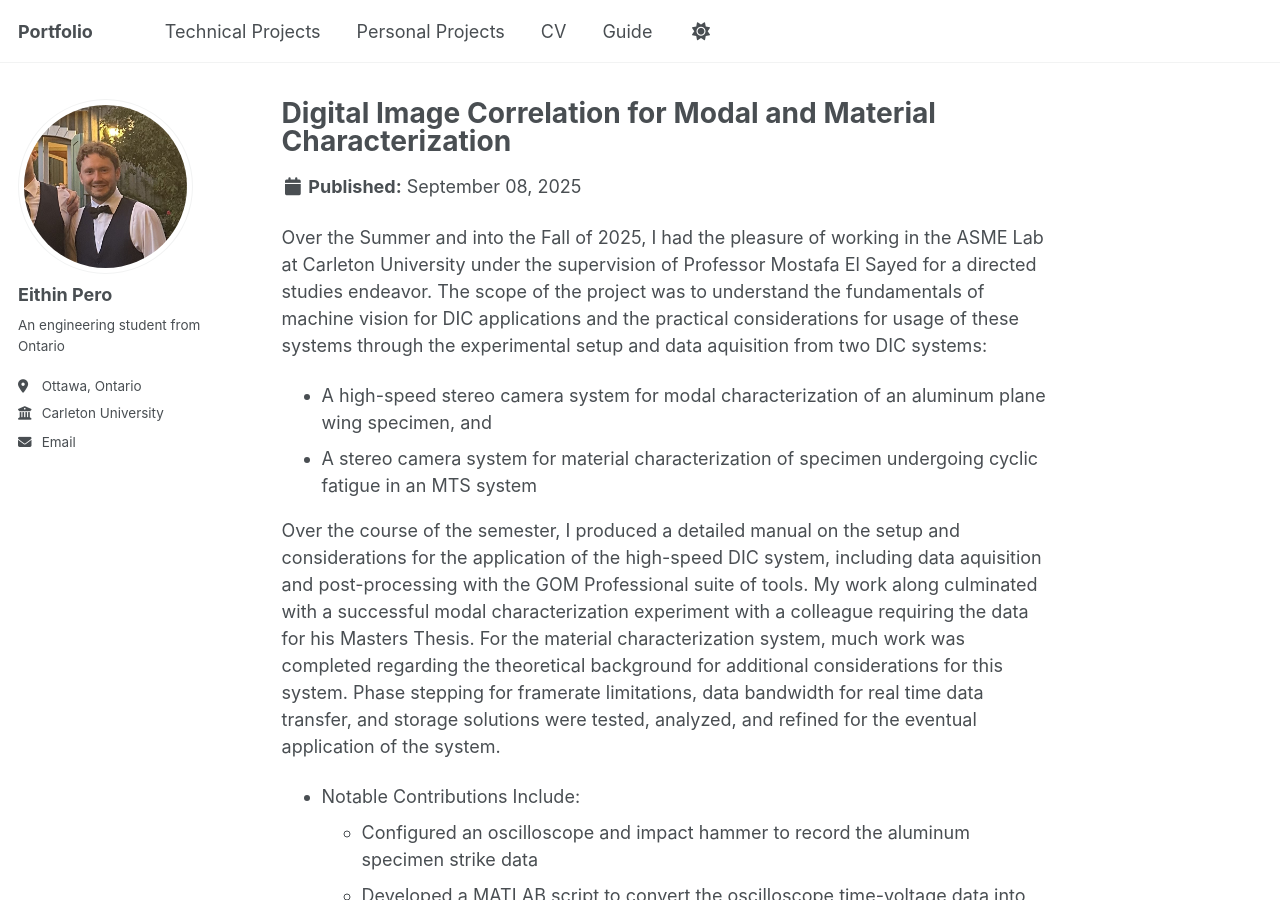
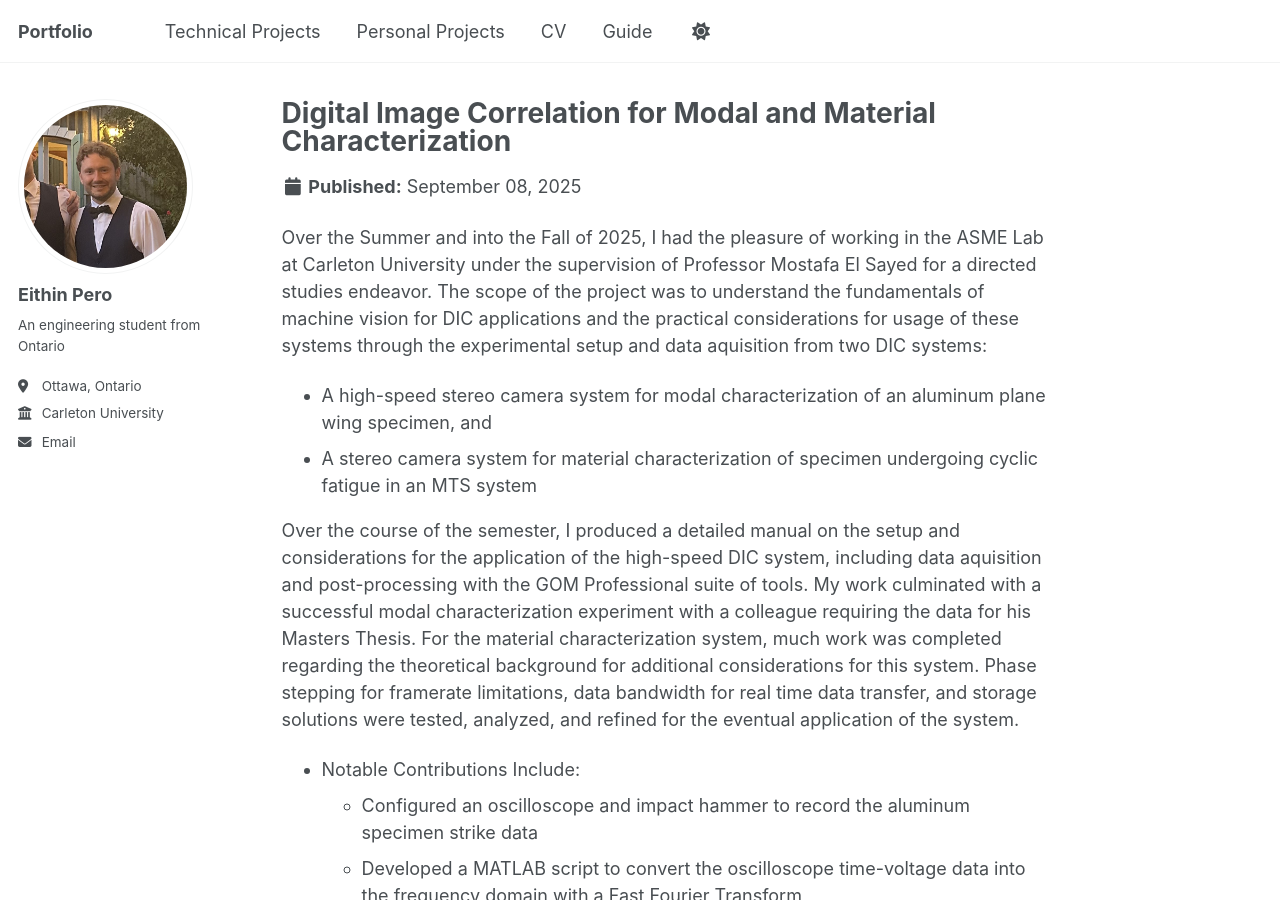
Before and after one commit to EithinP/Portfolio, a Jekyll site: the page built from _portfolio/portfolio-1.md, in a window 1280 px wide and 900 px high. Built offline with Jekyll 4.4.1, drawn with Linux system fonts in a browser that asks for light colours; a script that is not in the unit is left out.

```diff
--- a/_portfolio/portfolio-1.md
+++ b/_portfolio/portfolio-1.md
@@ -8,7 +8,7 @@ Over the Summer and into the Fall of 2025, I had the pleasure of working in the
 * A high-speed stereo camera system for modal characterization of an aluminum plane wing specimen, and
 * A stereo camera system for material characterization of specimen undergoing cyclic fatigue in an MTS system
 
-Over the course of the semester, I produced a detailed manual on the setup and considerations for the application of the high-speed DIC system, including data aquisition and post-processing with the GOM Professional suite of tools. My work along culminated with a successful modal characterization experiment with a colleague requiring the data for his Masters Thesis.
+Over the course of the semester, I produced a detailed manual on the setup and considerations for the application of the high-speed DIC system, including data aquisition and post-processing with the GOM Professional suite of tools. My work culminated with a successful modal characterization experiment with a colleague requiring the data for his Masters Thesis.
 For the material characterization system, much work was completed regarding the theoretical background for additional considerations for this system. Phase stepping for framerate limitations, data bandwidth for real time data transfer, and storage solutions were tested, analyzed, and refined for the eventual application of the system.
 
 * Notable Contributions Include:
```
Also changed, not shown: _pages/cv.md (+3 -3 lines).
